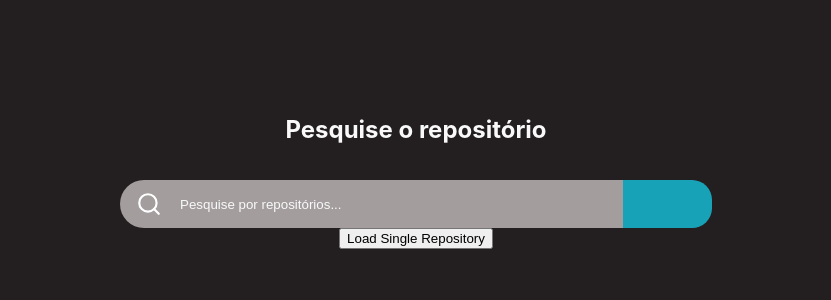
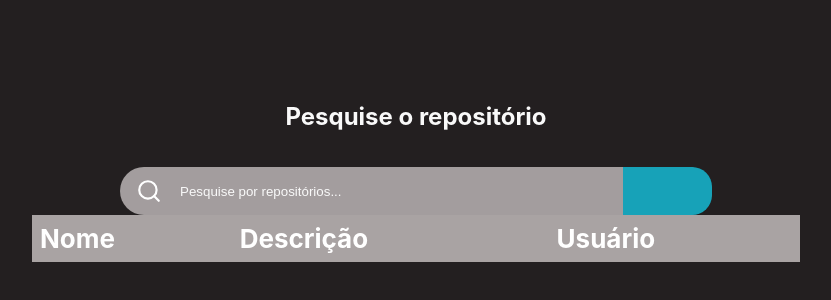
Before and after one commit to EmmanuelStocco/challenge-tecnorise, a React (Create React App) app: page / in a window 1280 px wide. Shown: the part 226-526 px from the top of the page, without its empty margins (224-1055 px from the left). Built offline with nearby package versions, Linux system fonts and the light colour scheme.

Commit message:
feat: created RepositoryTable component

```diff
--- /dev/null
+++ b/src/components/RepositoryTable/index.tsx
@@ -0,0 +1,37 @@
+import React from 'react';
+import {
+  TableContainer,
+  TableBody,
+  TableBodyCell,
+  TableBodyRow,
+  TableHead,
+  TableHeadCell,
+  TableHeadRow
+} from './style';
+
+interface TableProps {
+    repositories: any[]
+}
+
+export function RepositoryTable  ({ repositories }: TableProps) {
+  return (
+    <TableContainer>
+      <TableHead>
+        <TableHeadRow>
+          <TableHeadCell>Nome</TableHeadCell>
+          <TableHeadCell>Descrição</TableHeadCell>
+          <TableHeadCell>Usuário</TableHeadCell>
+        </TableHeadRow>
+      </TableHead>
+      <TableBody>
+        {repositories.map((repo) => (
+          <TableBodyRow key={repo.node.id}>
+            <TableBodyCell>{repo.node.name}</TableBodyCell>
+            <TableBodyCell>{repo.node.description}</TableBodyCell>
+            <TableBodyCell>{repo.node.owner.login}</TableBodyCell>
+          </TableBodyRow>
+        ))}
+      </TableBody>
+  </TableContainer>
+  );
+};
--- /dev/null
+++ b/src/components/RepositoryTable/style.ts
@@ -0,0 +1,33 @@
+import styled from 'styled-components';
+
+
+
+export const TableContainer = styled.table`
+  width: 60%;
+  border-collapse: collapse;
+  background-color: ${(props) => props.theme.colors.container};
+`;
+
+export const TableHead = styled.thead`
+  background-color: ${(props) => props.theme.colors.container};
+`;
+
+export const TableHeadRow = styled.tr``;
+
+export const TableHeadCell = styled.th`
+  padding: 8px;
+  text-align: left;
+`;
+
+export const TableBody = styled.tbody``;
+
+export const TableBodyRow = styled.tr`
+  &:hover {
+    cursor: pointer;
+    background-color: ${(props) => props.theme.colors.secondary};
+  }
+`;
+
+export const TableBodyCell = styled.td`
+  padding: 8px;
+`;
--- a/src/pages/index.tsx
+++ b/src/pages/index.tsx
@@ -9,6 +9,7 @@ import * as RepositoriesActions from '../store/ducks/repositories/actions';
 import { Container } from './style';
 import { SearchBar } from '../components/SearchBar';
 import TextIntro from '../components/TextTitle';
+import { RepositoryTable } from '../components/RepositoryTable';
 
 interface StateProps {
   repositories: Repository[]
@@ -38,21 +39,21 @@ const HomePage: React.FC<Props> = (props) => {
     loadRequest(searchTerm);
   };
 
-  const handleLoadSingleRepository = () => {
-    loadSingleRepository('react', 'facebook');
-  };
+  // const handleLoadSingleRepository = () => {
+  //   loadSingleRepository('react', 'facebook');
+  // };
 
-  useEffect(() => {
-    // console.log('repositories XXX', repositories);
-    // console.log('singleRepositoryDetails', singleRepositoryDetails)
-  }, [repositories, singleRepositoryDetails]);
+  // useEffect(() => {
+  //   // console.log('repositories XXX', repositories);
+  //   // console.log('singleRepositoryDetails', singleRepositoryDetails)
+  // }, [repositories, singleRepositoryDetails]);
 
   return (
     <Container>
       <TextIntro title='Pesquise o repositório'/>
       <SearchBar handleSearch={handleSearch} />
-      <button onClick={handleLoadSingleRepository}>Load Single Repository</button>
-
+      {/* <button onClick={handleLoadSingleRepository}>Load Single Repository</button>    */}
+      <RepositoryTable  repositories={repositories} />
     </Container>
   );
 };
```
